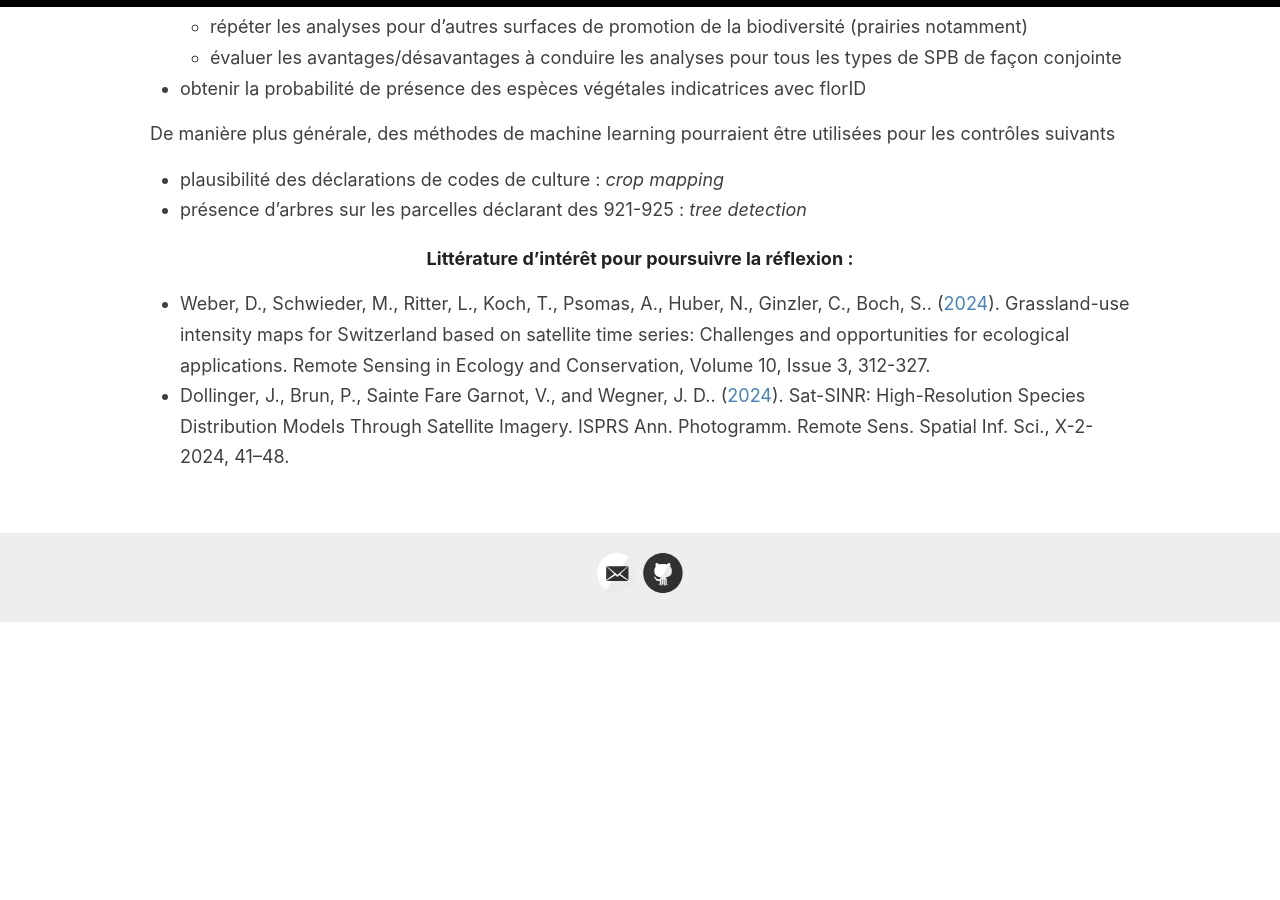
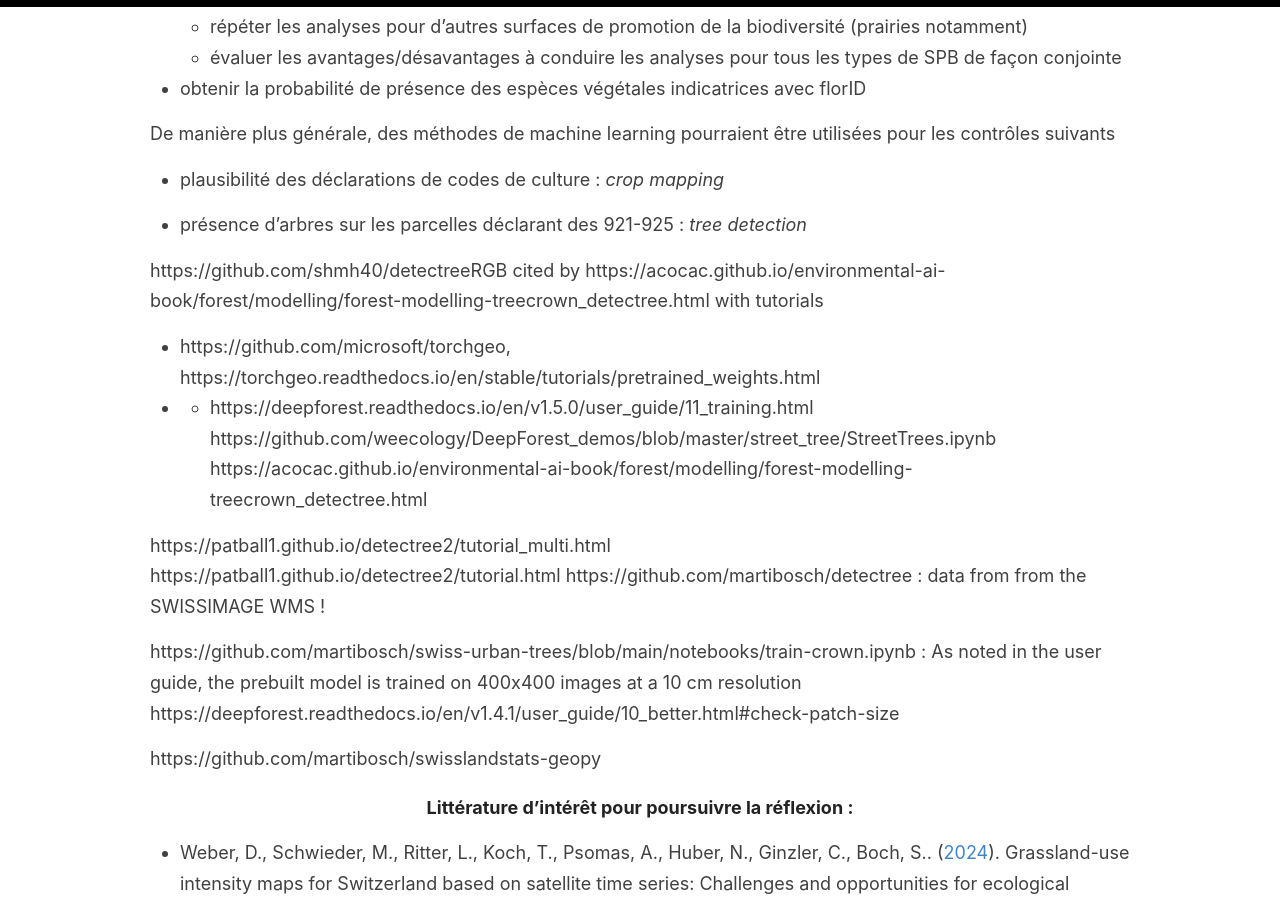
Before and after one commit to sca-opdir/sber-biodiversite-ml-prediction, a Jekyll site: the page built from _pages/suite.md, in a window 1280 px wide and 900 px high, scrolled down 572 px. Built offline with Jekyll 4.4.1, drawn with Linux system fonts in a browser that asks for light colours; before the commit the page ends 1195 px from its top, so only the background shows below that.

Commit message:
Update suite.md

```diff
--- a/_pages/suite.md
+++ b/_pages/suite.md
@@ -25,8 +25,27 @@ Pour étoffer ce projet, les différentes pistes de recherche ci-dessous sont en
 De manière plus générale, des méthodes de machine learning pourraient être utilisées pour les contrôles suivants
 
 * plausibilité des déclarations de codes de culture : *crop mapping*
+
+
 * présence d'arbres sur les parcelles déclarant des 921-925 : *tree detection*
 
+https://github.com/shmh40/detectreeRGB cited by https://acocac.github.io/environmental-ai-book/forest/modelling/forest-modelling-treecrown_detectree.html with tutorials
+
+
+* https://github.com/microsoft/torchgeo, https://torchgeo.readthedocs.io/en/stable/tutorials/pretrained_weights.html
+*
+      * https://deepforest.readthedocs.io/en/v1.5.0/user_guide/11_training.html
+https://github.com/weecology/DeepForest_demos/blob/master/street_tree/StreetTrees.ipynb
+https://acocac.github.io/environmental-ai-book/forest/modelling/forest-modelling-treecrown_detectree.html
+
+  https://patball1.github.io/detectree2/tutorial_multi.html
+https://patball1.github.io/detectree2/tutorial.html
+https://github.com/martibosch/detectree : data from from the SWISSIMAGE WMS !
+
+https://github.com/martibosch/swiss-urban-trees/blob/main/notebooks/train-crown.ipynb :
+As noted in the user guide, the prebuilt model is trained on 400x400 images at a 10 cm resolution https://deepforest.readthedocs.io/en/v1.4.1/user_guide/10_better.html#check-patch-size
+
+https://github.com/martibosch/swisslandstats-geopy
 
 #### Littérature d'intérêt pour poursuivre la réflexion :
 
```
